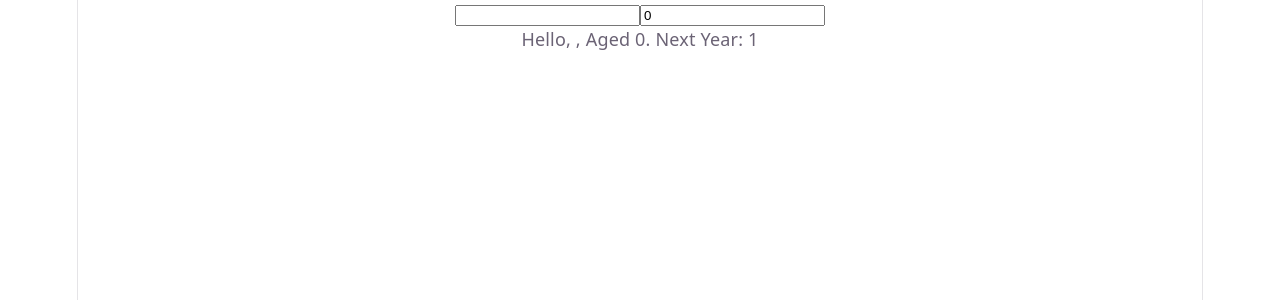
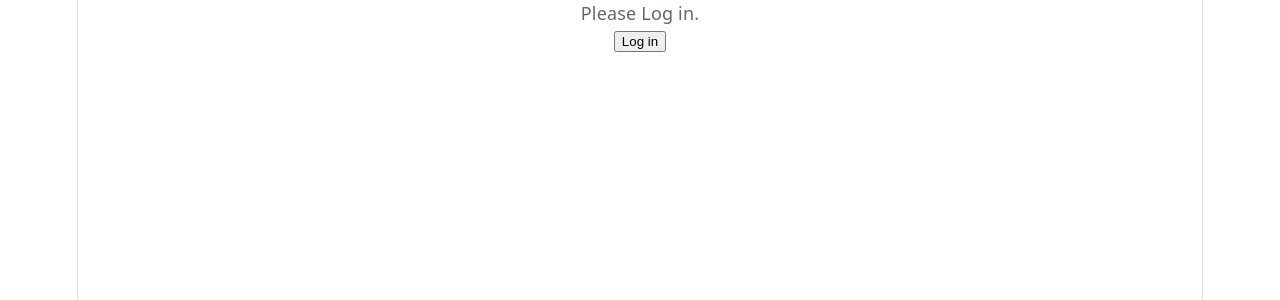
Before and after one commit to JonWhack/react-learning, a React (Vite) app: page / in a window 1280 px wide. Shown: the top 300 px of the page. Built offline with nearby package versions, Linux system fonts and the light colour scheme.

Commit message:
Day19 Conditional Rendering

```diff
--- a/src/App.jsx
+++ b/src/App.jsx
@@ -1,8 +1,8 @@
 
-import Day18 from './days/Day18'
+import Day19 from './days/Day19'
 
 function App() {
-  return <Day18 />;
+  return <Day19 />;
 }
 
 export default App;
--- /dev/null
+++ b/src/days/Day19.jsx
@@ -0,0 +1,26 @@
+import {useState} from "react";
+
+function Day19() {
+    const [isLoggedIn, setIsLoggedIn] = useState(false);
+
+    function toggleLogin() {
+        setIsLoggedIn(!isLoggedIn);
+    }
+
+    return (
+        <div>
+            {isLoggedIn ? (
+                <p>Welcome back, Hassan!</p>
+            ) : (
+                <p>Please Log in.</p>
+            )}
+            {isLoggedIn && <p> You have 3 new messages.</p>}
+            <button onClick={toggleLogin}>
+                {isLoggedIn ? "Log out" : "Log in"}
+            </button>
+
+        </div>
+    );
+}
+
+export default Day19;
```
